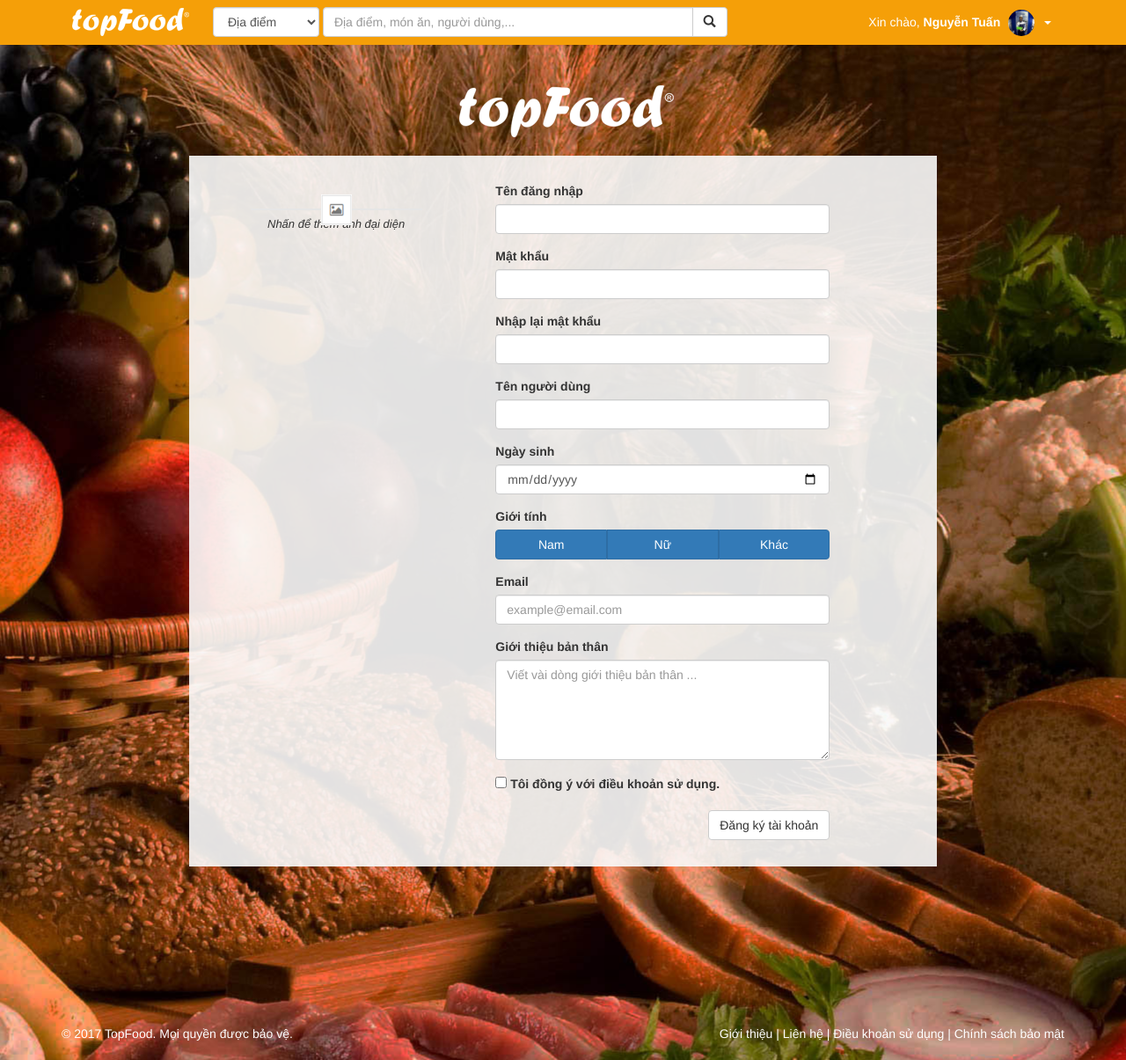
After one commit to chidokun/topfood, a CodeIgniter app: page /topfood/index.php/dangky/index in a window 1280 px wide. The commit adds this page. Shown: the whole page at 88% size. Run offline with CodeIgniter, Linux system fonts and the light colour scheme; some libraries are stand-ins or nearby versions.

Commit message:
Commit dangKy

```diff
--- /dev/null
+++ b/app/controllers/DangKy.php
@@ -0,0 +1,8 @@
+<?php
+class DangKy extends CI_Controller {
+	public function index() {
+		$data['main_content'] = 'dangKy';
+		$this->load->view('layouts/main-register',$data);
+	}
+}
+?>
--- a/app/controllers/Home.php
+++ b/app/controllers/Home.php
@@ -1,9 +1,7 @@
 <?php
 class Home extends CI_Controller {
 	public function index() {
-		//$this->load->view("home");
-		$this->load->view("taoDiaDiem");
-		//$this->load->view("duyetDiaDiemCho");
+		$this->load->view("home");
 	}
 }
 ?>
--- /dev/null
+++ b/app/views/dangKy.php
@@ -0,0 +1,53 @@
+<div class="t-logo_middle">
+	<center><img src="<?php echo base_url(); ?>/assets/images/app/logo_middle.png"></center>
+</div>
+<div class="container t-register-panel" style="overflow: auto;">
+<div class="col-md-4" style="margin: 30px 15px;">
+	<div class="t-avartar"><img src="<?php echo base_url(); ?>/assets/images/app/Picture.png" class="t-imgavartar"></div>
+    <p id="t-lbthemavartar"><i>Nhấn để thêm ảnh đại diện</i></p>
+</div>
+<div class="col-md-6" style="margin: 30px 15px">
+	<div class="form-group">
+  		<label for="usr">Tên đăng nhập</label>
+  		<input type="text" class="form-control" id="tenDangNhap">
+	</div>
+	<div class="form-group">
+  		<label for="password">Mật khẩu</label>
+  		<input type="password" class="form-control" id="password">
+	</div>
+	<div class="form-group">
+  		<label for="passwordAgain">Nhập lại mật khẩu</label>
+  		<input type="password" class="form-control" id="passwordAgain">
+	</div>
+	<div class="form-group">
+  		<label for="tenNguoiDung">Tên người dùng</label>
+  		<input type="text" class="form-control" id="tenNguoiDung">
+	</div>
+	<div class="form-group">
+  		<label for="ngaySinh">Ngày sinh</label>
+  		<input type="date" class="form-control" id="ngaySinh">
+	</div>
+	<div class="form-group">
+  		<label>Giới tính</label>
+  		<div class="btn-group btn-group-justified">
+		  <a href="#" class="btn btn-primary">Nam</a>
+		  <a href="#" class="btn btn-primary">Nữ</a>
+		  <a href="#" class="btn btn-primary">Khác</a>
+		</div>
+	</div>
+	<div class="form-group">
+  		<label for="email">Email</label>
+  		<input type="text" class="form-control" id="email" placeholder="example@email.com">
+	</div>
+	<div class="form-group">
+  		<label for="gioiThieu">Giới thiệu bản thân</label>
+  		<textarea class="form-control" rows="5" id="gioiThieu" placeholder="Viết vài dòng giới thiệu bản thân ..."></textarea>
+	</div>
+	<div class="form-group">
+  		<label><input type="checkbox" id="agree" unchecked> Tôi đồng ý với điều khoản sử dụng.</label>
+	</div>
+	<div class="form-group">
+		<button class="btn btn-default" style="float: right;">Đăng ký tài khoản</button>
+	</div>
+</div>
+</div>
--- /dev/null
+++ b/app/views/layouts/main-register.php
@@ -0,0 +1,83 @@
+<!DOCTYPE html>
+<html>
+<head>
+	<title>TopFood</title>
+	<meta charset="utf-8">
+	<meta name="viewport" content="width=device-width, initial-scale=1">
+	<!-- Latest compiled and minified CSS -->
+	<link rel="stylesheet" href="<?php echo base_url(); ?>assets/css/bootstrap.css">
+	<link rel="stylesheet" href="<?php echo base_url(); ?>assets/css/custom.css">
+
+	<!-- jQuery library -->
+	<script src="https://ajax.googleapis.com/ajax/libs/jquery/3.2.0/jquery.min.js"></script>
+
+	<!-- Latest compiled JavaScript -->
+	<script src="https://maxcdn.bootstrapcdn.com/bootstrap/3.3.7/js/bootstrap.min.js"></script>
+</head>
+<body class="t-bg-register">
+	<nav class="navbar navbar-inverse" role="navigation">
+	<div class="container t-content">
+	  <!-- Brand and toggle get grouped for better mobile display -->
+	  <div class="navbar-header">
+	    <button type="button" class="navbar-toggle" data-toggle="collapse" data-target="#bs-example-navbar-collapse-1">
+	      <span class="sr-only">Toggle navigation</span>
+	      <span class="icon-bar"></span>
+	      <span class="icon-bar"></span>
+	      <span class="icon-bar"></span>
+	    </button>
+	    <a href="<?php echo base_url(); ?>"><img class="t-logo_nav" src="<?php echo base_url(); ?>/assets/images/app/logo_nav.png"></a>
+	  </div>
+
+	  <!-- Collect the nav links, forms, and other content for toggling -->
+	  <div class="collapse navbar-collapse" id="bs-example-navbar-collapse-1">
+	    <div class="t-inline">
+	        <form class="navbar-form form-inline" role="search">
+	        	<div class="form-group">
+	        		<select class="form-control">
+	     				<option value="place">Địa điểm</option>
+	     				<option value="food">Món ăn</option>
+	     				<option value="user">Người dùng</option>
+	     			</select>
+	        	</div>
+		        <div class="input-group t-search-box">
+		            <input type="text" class="form-control" placeholder="Địa điểm, món ăn, người dùng,..." name="q">
+		            <div class="input-group-btn">
+		                <button class="btn btn-default" type="submit"><i class="glyphicon glyphicon-search"></i></button>
+		            </div>
+		        </div>
+	        </form>
+	    </div>
+	    <ul class="nav navbar-nav navbar-right">
+	      <li class="dropdown">
+	        <a href="#" class="dropdown-toggle" data-toggle="dropdown">Xin chào, <b>Nguyễn Tuấn</b>
+	        <img class="t-avatar-navbar" src="<?php echo base_url(); ?>assets/images/db/avatar_temp.png">
+	        <b class="caret"></b></a>
+	        <ul class="dropdown-menu">
+	          <li><a href="#">Trang cá nhân</a></li>
+	          <li><a href="#">Tạo địa điểm</a></li>
+	          <li class="divider"></li>
+	          <li><a href="#">Duyệt các địa điểm chờ</a></li>
+	          <li class="divider"></li>
+	          <li><a href="#">Đăng xuất</a></li>
+	        </ul>
+	      </li>
+	    </ul>
+	  </div><!-- /.navbar-collapse -->
+	  </div>
+	</nav>
+
+
+    <div class="container">
+
+    <?php $this->load->view($main_content); ?>
+
+    </div> <!-- /container -->
+
+    <footer class="t-footer t-footer-register">
+    <div class="container">
+        <p class="pull-left">&copy; 2017 TopFood. Mọi quyền được bảo vệ.</p>
+        <p class="pull-right">Giới thiệu | Liên hệ | Điều khoản sử dụng | Chính sách bảo mật</p>
+    </div>
+    </footer>
+</body>
+</html>
--- a/assets/css/custom.css
+++ b/assets/css/custom.css
@@ -186,3 +186,22 @@ ul{
 .t-imgdiadiemcho{
 	margin-top: 20px;
 }
+
+/* phần của tuấn*/
+.t-logo_middle {
+	margin: 15px;
+}
+
+.t-register-panel {
+	max-width: 850px;
+	background-color: rgba(250,250,250, 0.9);
+}
+.t-footer-register {
+	background-image: none !important;
+}
+
+.t-bg-register {
+	background: url(../../assets/images/app/bg_register_login.jpg) no-repeat fixed center;
+}
+
+/* hết phần của tuấn*/
```
Also changed, not shown: app/controllers/TaoDiaDiem.php (added, +7 -0 lines), assets/images/app/bg_register_login.jpg (added), assets/images/app/logo_middle.png (added), 1 other file.
